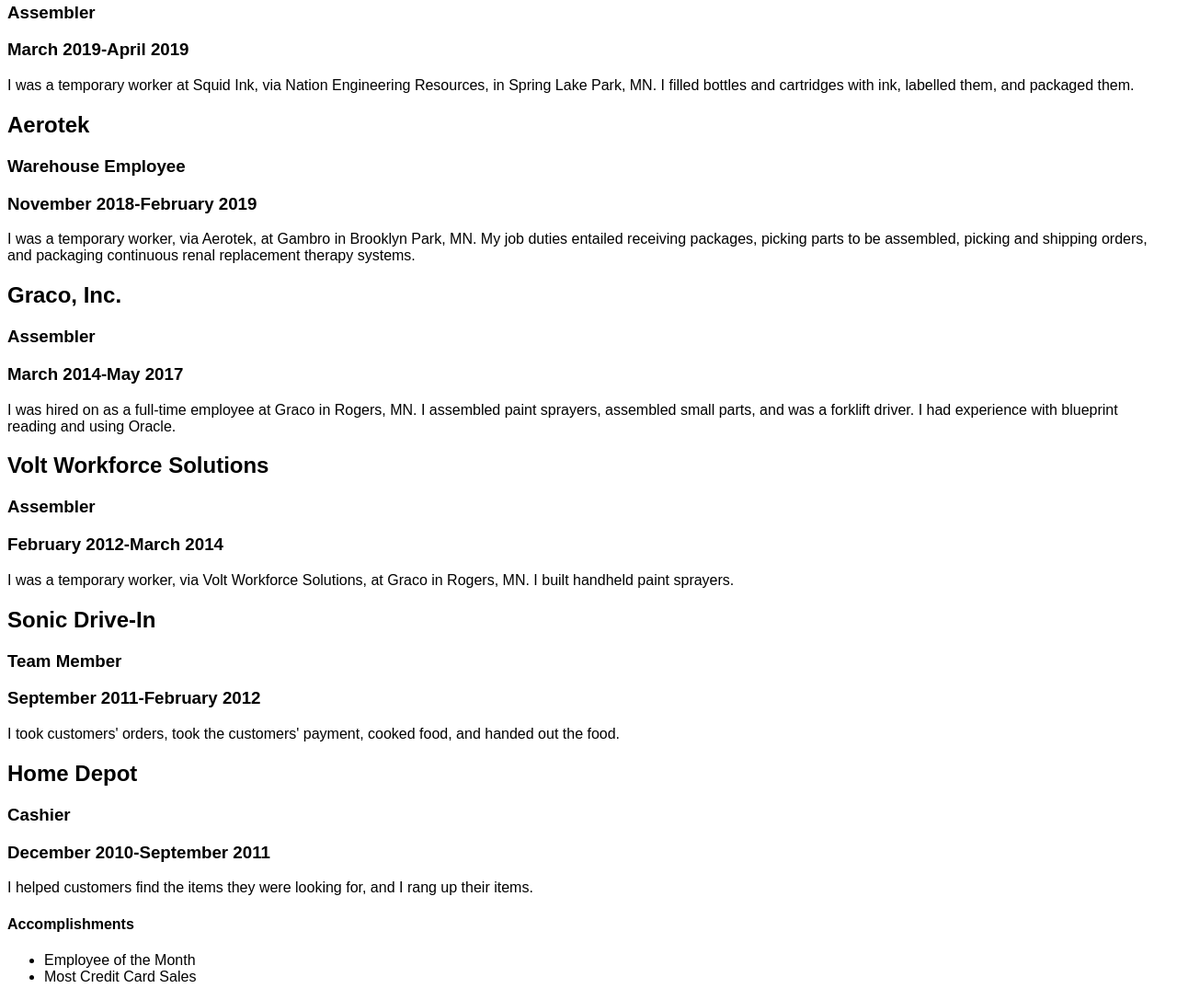
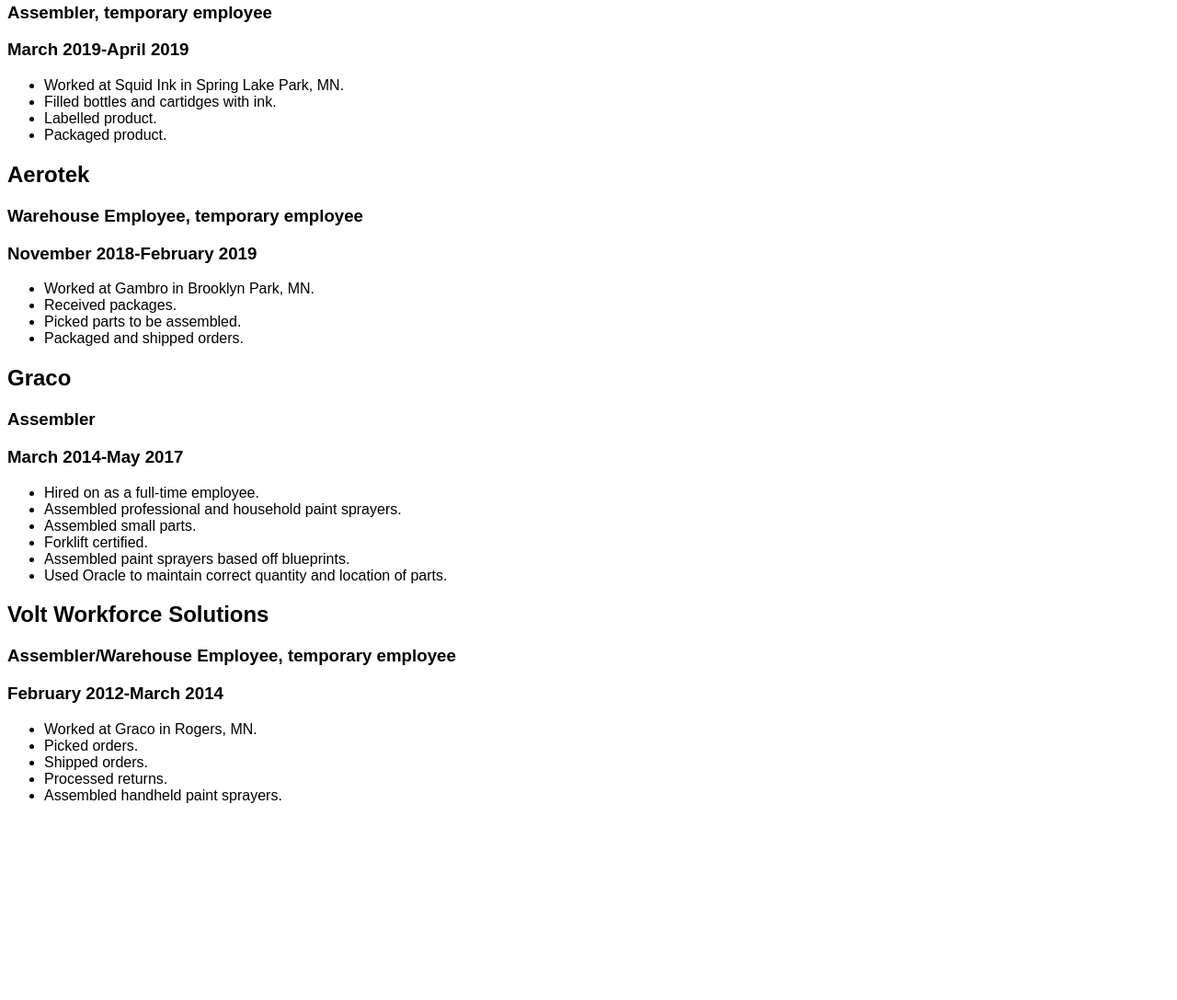
Before and after one commit to blakepeterson441/blakepeterson441.github.io, a plain HTML site: page index.html in a window 1280 px wide. Shown: the part 416-1503 px from the top of the page at 92% size. After the commit the page ends 1306 px from the top, so only its background shows below. Drawn offline with Linux system fonts and the light colour scheme.

Commit message:
major change

```diff
--- a/index.html
+++ b/index.html
@@ -14,33 +14,43 @@
       <p>Hard working, quality oriented individual. He will do everything in his power to get the job done in a timely manner.</p>
     <h2><u>Work Experience</u></h2>
         <h2>National Engineering Resources</h2>
-        <h3>Assembler</h3>
+        <h3>Assembler, temporary employee</h3>
         <h3>March 2019-April 2019</h3>
-          <p>I was a temporary worker at Squid Ink, via Nation Engineering Resources, in Spring Lake Park, MN. I filled bottles and cartridges with ink, labelled them, and packaged them.</p>
+          <ul>
+            <li>Worked at Squid Ink in Spring Lake Park, MN.</li>
+            <li>Filled bottles and cartidges with ink.</li>
+            <li>Labelled product.</li>
+            <li>Packaged product.</li>
+          </ul>
         <h2>Aerotek</h2>
-        <h3>Warehouse Employee</h3>
+        <h3>Warehouse Employee, temporary employee</h3>
         <h3>November 2018-February 2019</h3>
-          <p>I was a temporary worker, via Aerotek, at Gambro in Brooklyn Park, MN. My job duties entailed receiving packages, picking parts to be assembled, picking and shipping orders, and packaging continuous renal replacement therapy systems.</p>
-        <h2>Graco, Inc.</h2>
+          <ul>
+            <li>Worked at Gambro in Brooklyn Park, MN.</li>
+            <li>Received packages.</li>
+            <li>Picked parts to be assembled.</li>
+            <li>Packaged and shipped orders.</li>
+         </ul>
+        <h2>Graco</h2>
         <h3>Assembler</h3>
         <h3>March 2014-May 2017</h3>
-          <p>I was hired on as a full-time employee at Graco in Rogers, MN. I assembled paint sprayers, assembled small parts, and was a forklift driver. I had experience with blueprint reading and using Oracle.</p>
+          <ul>
+            <li>Hired on as a full-time employee.</li>
+            <li>Assembled professional and household paint sprayers.</li>
+            <li>Assembled small parts.</li>
+            <li>Forklift certified.</li>
+            <li>Assembled paint sprayers based off blueprints.</li>
+            <li>Used Oracle to maintain correct quantity and location of parts.</li>
+         </ul>
         <h2>Volt Workforce Solutions</h2>
-        <h3>Assembler</h3>
+        <h3>Assembler/Warehouse Employee, temporary employee</h3>
         <h3>February 2012-March 2014</h3>
-          <p>I was a temporary worker, via Volt Workforce Solutions, at Graco in Rogers, MN. I built handheld paint sprayers.</p>
-        <h2>Sonic Drive-In</h2>
-        <h3>Team Member</h3>
-        <h3>September 2011-February 2012</h3>
-          <p>I took customers' orders, took the customers' payment, cooked food, and handed out the food.</p>
-        <h2>Home Depot</h2>
-        <h3>Cashier</h3>
-        <h3>December 2010-September 2011</h3>
-          <p>I helped customers find the items they were looking for, and I rang up their items.
-          <h4>Accomplishments</h4>
           <ul>
-            <li>Employee of the Month</li>
-            <li>Most Credit Card Sales</li>
+            <li>Worked at Graco in Rogers, MN.</li>
+            <li>Picked orders.</li>
+            <li>Shipped orders.</li>
+            <li>Processed returns.</li>
+            <li>Assembled handheld paint sprayers.</li>
           </ul>
   </body>
 </html>
```
